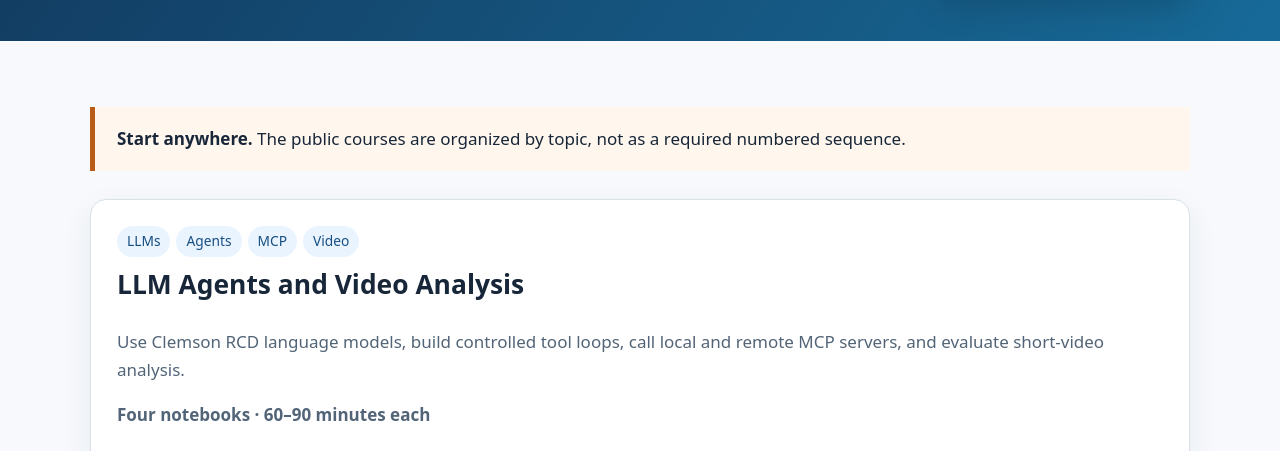
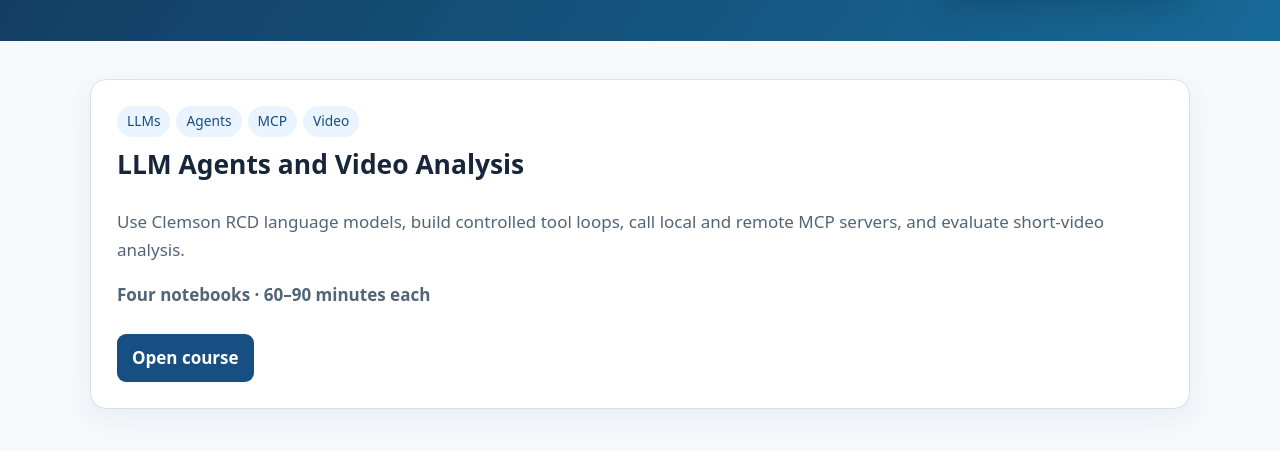
Before and after one commit to FCMeng/wattai-returning-students, a plain HTML site: page site/index.html in a window 1280 px wide. Shown: the part 323-774 px from the top of the page. Drawn offline with Linux system fonts and the light colour scheme.

Commit message:
Remove redundant course sequence notice

```diff
--- a/site/index.html
+++ b/site/index.html
@@ -22,7 +22,6 @@
     </div>
   </header>
   <main class="wrap">
-    <div class="notice"><strong>Start anywhere.</strong> The public courses are organized by topic, not as a required numbered sequence.</div>
     <div class="grid">
       <article class="card">
         <span class="tag">LLMs</span><span class="tag">Agents</span><span class="tag">MCP</span><span class="tag">Video</span>
```
